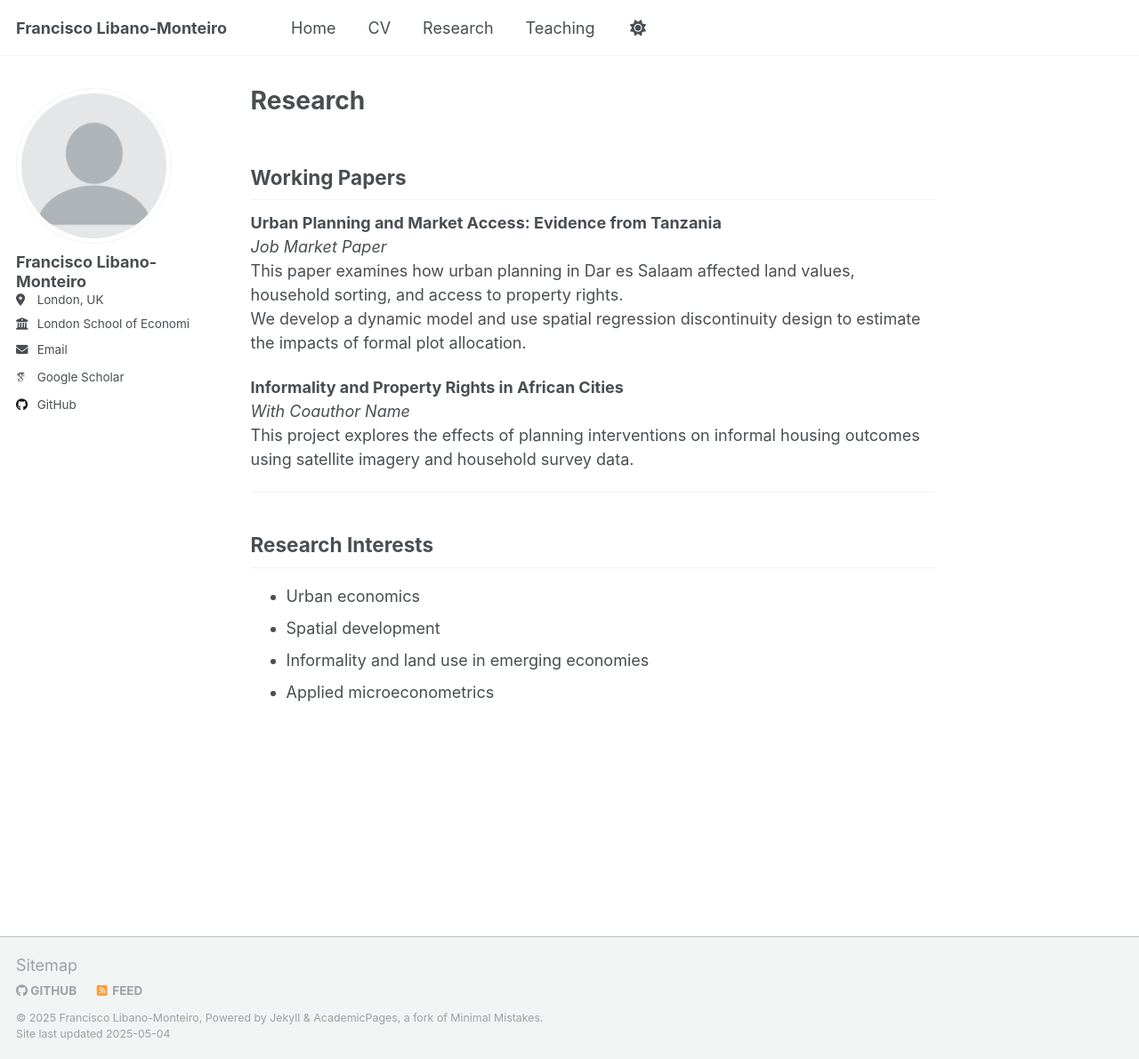
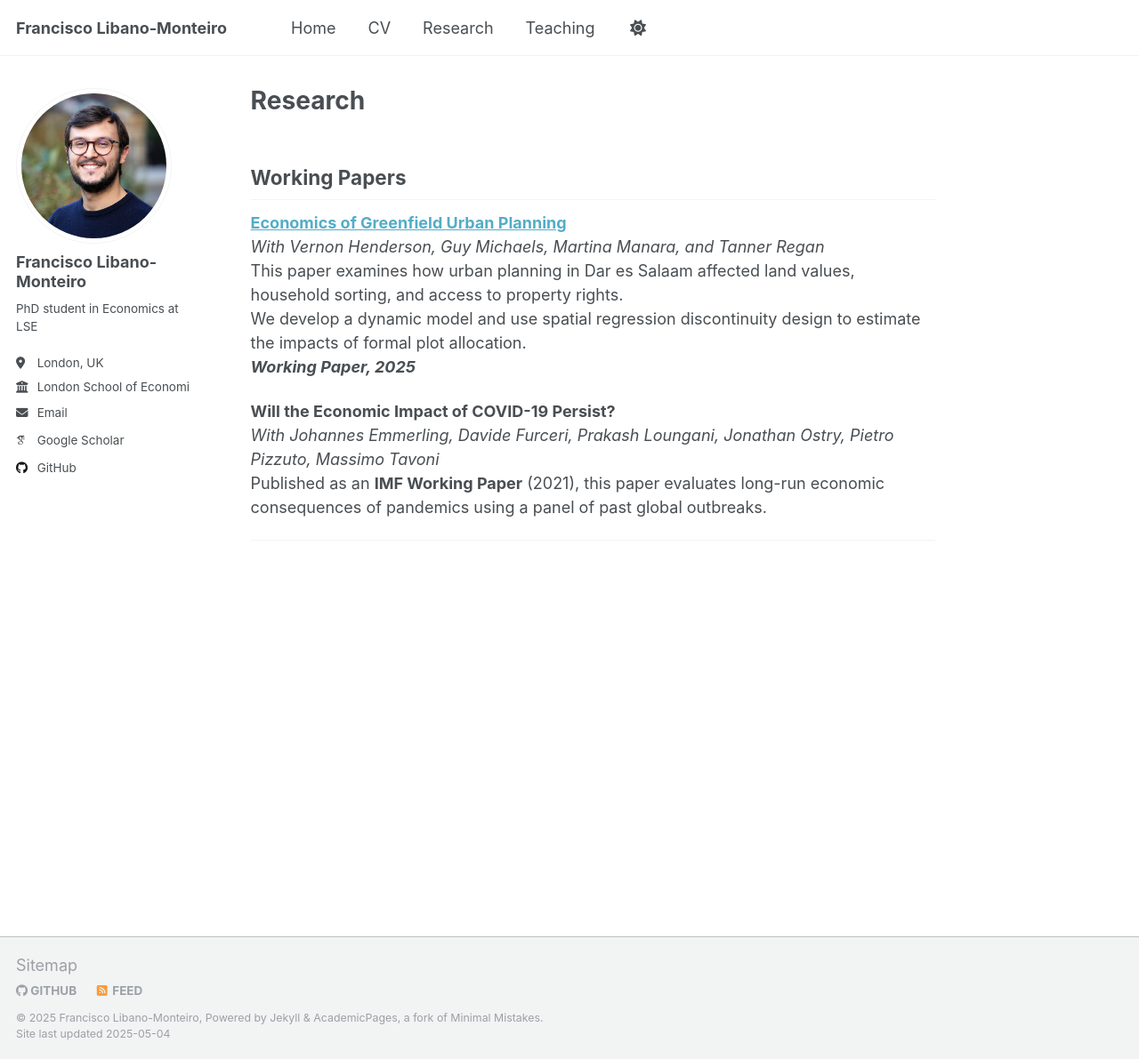
Before and after one commit to mfsdlm98/mfsdlm98.github.io, a Jekyll site: the page built from _pages/research.md, in a window 1280 px wide and 1191 px high. Shown: the whole window at 89% size. Built offline with Jekyll 4.4.1, drawn with Linux system fonts in a browser that asks for light colours; some web fonts are replaced.

Commit message:
update all tabs

```diff
--- a/_config.yml
+++ b/_config.yml
@@ -8,14 +8,15 @@
 title: "Francisco Libano-Monteiro"
 description: "PhD student at the London School of Economics"
 url: "https://mfsdlm98.github.io"
-baseurl: ""  # MUST be empty for personal GitHub Pages site
+baseurl: ""  # Leave empty for personal GitHub Pages site
 repository: "mfsdlm98/mfsdlm98.github.io"
 
 author:
   name: "Francisco Libano-Monteiro"
+  avatar: "phd_picture_lowres.jpg"  # Place this image in /images
+  bio: "PhD student in Economics at LSE"
   email: "m.f.libano-monteiro@lse.ac.uk"
   location: "London, UK"
-  avatar: "profile.png"
   employer: "London School of Economics"
   googlescholar: "https://scholar.google.co.uk/citations?user=YHtSUGIAAAAJ&hl=pt-PT&oi=ao"
   github: "mfsdlm98"
@@ -42,12 +43,16 @@ defaults:
     values:
       layout: single
       author_profile: true
-
-plugins:
-  - jekyll-feed
-  - jekyll-sitemap
-  - jekyll-paginate
-  - jemoji
+  - scope:
+      path: ""
+      type: posts
+    values:
+      layout: single
+      author_profile: true
+      read_time: true
+      comments: false
+      share: false
+      related: false
 
 markdown: kramdown
 kramdown:
@@ -55,3 +60,9 @@ kramdown:
   auto_ids: true
 
 permalink: /:categories/:title/
+
+plugins:
+  - jekyll-feed
+  - jekyll-sitemap
+  - jekyll-paginate
+  - jemoji
--- a/_pages/research.md
+++ b/_pages/research.md
@@ -2,24 +2,19 @@
 layout: single
 title: "Research"
 permalink: /research/
+author_profile: true
 ---
 
 ## Working Papers
 
-**Urban Planning and Market Access: Evidence from Tanzania**
-_Job Market Paper_
+**[Economics of Greenfield Urban Planning](../files/Economics%20of%20Greenfield%20Urban%20Planning.pdf)**
+_With Vernon Henderson, Guy Michaels, Martina Manara, and Tanner Regan_
 This paper examines how urban planning in Dar es Salaam affected land values, household sorting, and access to property rights.
 We develop a dynamic model and use spatial regression discontinuity design to estimate the impacts of formal plot allocation.
+_**Working Paper, 2025**_
 
-**Informality and Property Rights in African Cities**
-_With Coauthor Name_
-This project explores the effects of planning interventions on informal housing outcomes using satellite imagery and household survey data.
+**Will the Economic Impact of COVID-19 Persist?**
+_With Johannes Emmerling, Davide Furceri, Prakash Loungani, Jonathan Ostry, Pietro Pizzuto, Massimo Tavoni_
+Published as an **IMF Working Paper** (2021), this paper evaluates long-run economic consequences of pandemics using a panel of past global outbreaks.
 
 ---
-
-## Research Interests
-
-- Urban economics
-- Spatial development
-- Informality and land use in emerging economies
-- Applied microeconometrics
```
Also changed, not shown: _pages/teaching.md (+13 -5 lines), index.md (+4 -2 lines), images/phd_picture_lowres.jpg (added).
